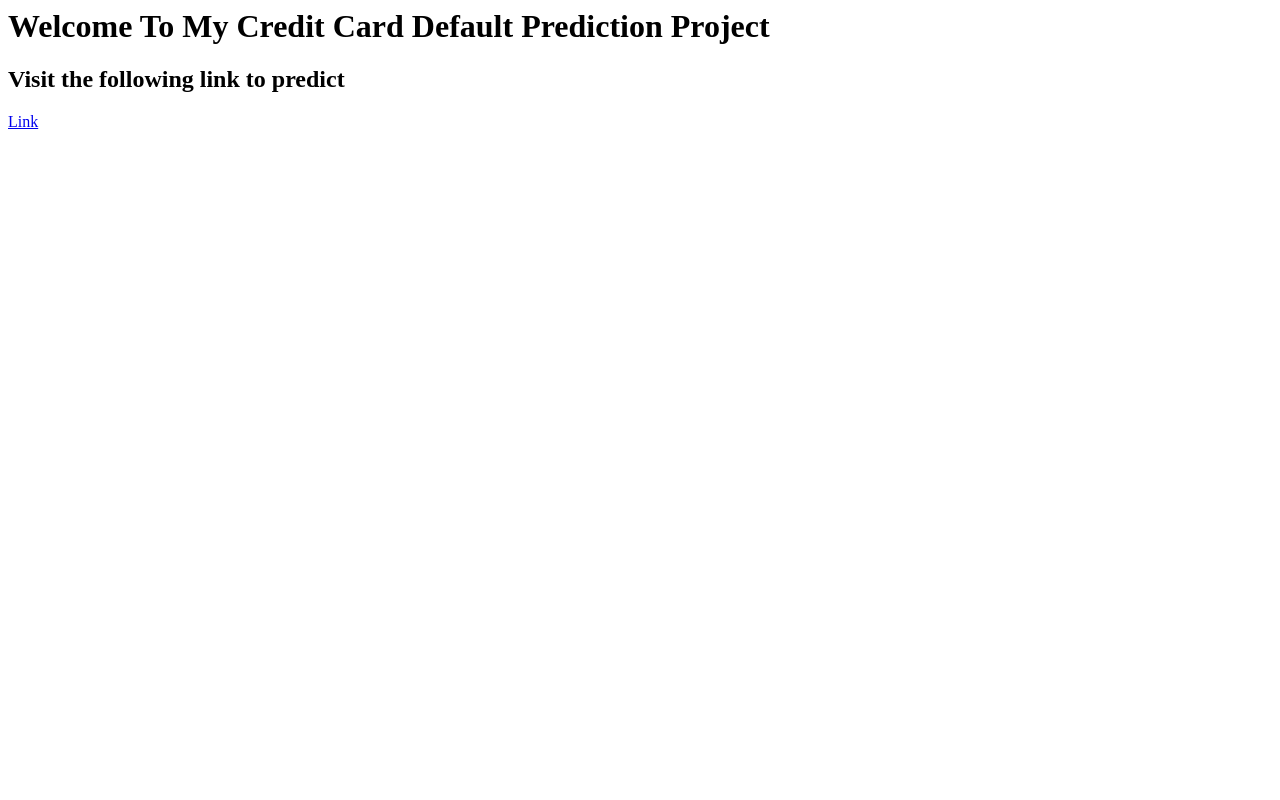
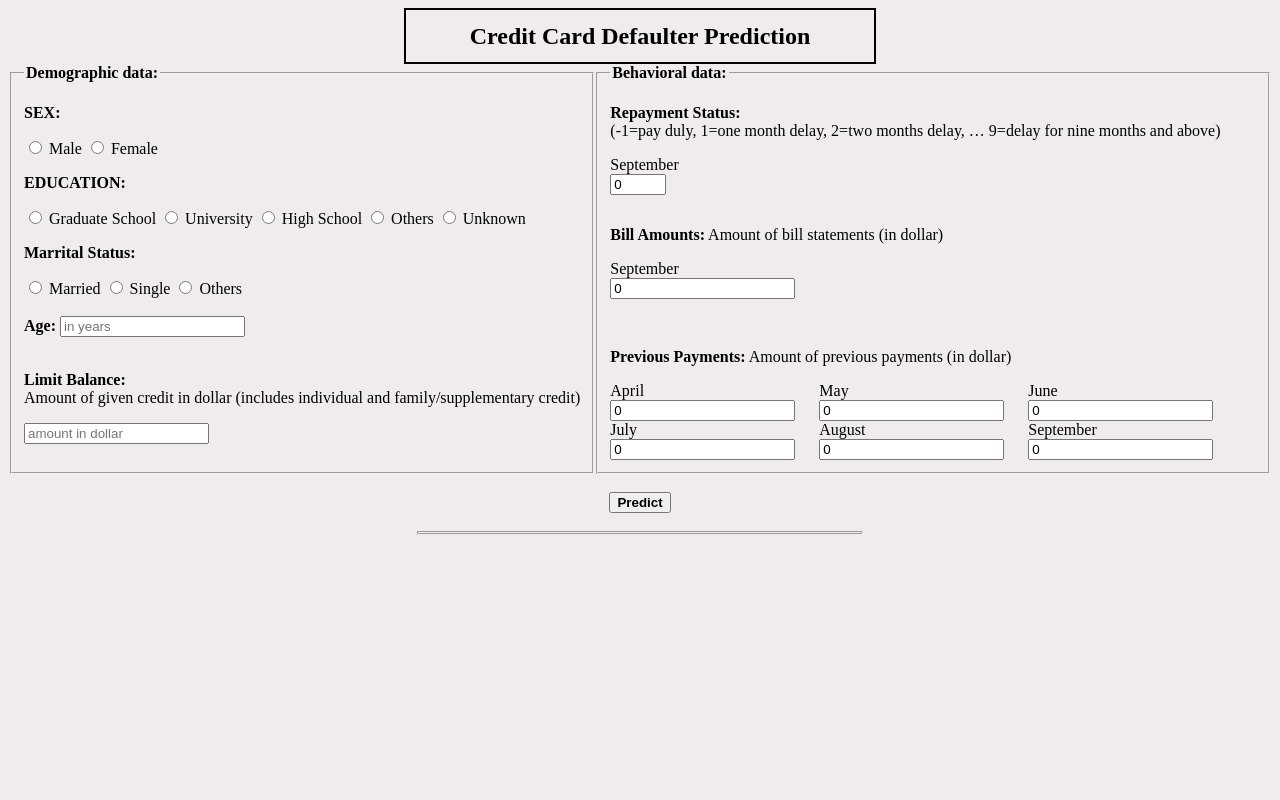
Before and after one commit to danykhn786/CreditCardDefaultPrediction, a Flask app: page / in a window 1280 px wide. Run offline with Flask 3, Linux system fonts and the light colour scheme.

Commit message:
Second commit

```diff
--- a/app.py
+++ b/app.py
@@ -9,7 +9,7 @@ app=application
 
 @app.route('/')
 def home_page():
-    return render_template('index.html')
+    return render_template('form.html')
 
 @app.route('/predict',methods=['GET','POST'])
 
@@ -34,17 +34,17 @@ def predict_datapoint():
             PAY_AMT6 = float(request.form.get('PAY_AMT6'))
         )
         final_new_data=data.get_data_as_dataframe()
-        print(f"{final_new_data}")
+        #print(f"{final_new_data}")
         predict_pipeline=PredictPipeline()
         pred=predict_pipeline.predict(final_new_data)
         print(pred)
         results = pred[0]
+        if (results==1):
+            results = "Defaulter"
+        else:
+            results = "Not Defaulter"
 
-        return render_template('results.html',final_result=results)
-
-
-
-
+        return render_template('form.html',final_result=results)
 
 
 if __name__=="__main__":
--- a/src/components/data_ingestion.py
+++ b/src/components/data_ingestion.py
@@ -47,8 +47,9 @@ class DataIngestion:
             logging.info('Exception occured at Data Ingestion stage')
             raise CustomException(e,sys)
 
-if __name__=='__main__':
+""" if __name__=='__main__':
     obj=DataIngestion()
     train_data_path, test_data_path=obj.initiate_data_ingestion()
     data_transformation = DataTransformation()
     train_arr, test_arr,_ = data_transformation.initiate_data_transformation(train_data_path,test_data_path)
+    """
--- a/src/components/model_trainer.py
+++ b/src/components/model_trainer.py
@@ -1,7 +1,7 @@
 # Basic Import
 import numpy as np
 import pandas as pd
-from sklearn.linear_model import LogisticRegression
+from sklearn.ensemble import RandomForestClassifier
 from src.exception import CustomException
 from src.logger import logging
 
@@ -32,7 +32,7 @@ class ModelTrainer:
             )
 
             models={
-            'LogisticRegression':LogisticRegression()
+            'RandomForestClassifier':RandomForestClassifier()
         }
 
             model_report:dict=evaluate_model(X_train,y_train,X_test,y_test,models)
--- a/templates/form.html
+++ b/templates/form.html
@@ -1,114 +1,137 @@
-<html>
-    <head>
-        <title>Credit Card Default Prediction</title>
-        <style>
-            body {
-                font-family: Arial, Helvetica, sans-serif;
-                background-color: #f2f2f2;
-            }
-            form {
-                background-color: #ffffff;
-                padding: 20px;
-                max-width: 500px;
-                margin: 0 auto;
-                border-radius: 10px;
-                box-shadow: 0px 0px 10px 0px rgba(0,0,0,0.5);
-            }
-            .form-group {
-                margin-bottom: 15px;
-            }
-            label {
-                display: block;
-                font-size: 18px;
-                margin-bottom: 5px;
-            }
-            input[type="text"] {
-                border: 2px solid #ccc;
-                border-radius: 4px;
-                padding: 10px;
-                font-size: 16px;
-                width: 100%;
-                box-sizing: border-box;
-                margin-top: 5px;
-                margin-bottom: 15px;
-            }
-            input[type="submit"] {
-                background-color: #4CAF50;
-                color: white;
-                padding: 12px 20px;
-                border: none;
-                border-radius: 4px;
-                cursor: pointer;
-                font-size: 18px;
-                margin-top: 10px;
-            }
-            input[type="submit"]:hover {
-                background-color: #45a049;
-            }
-        </style>
-    </head>
+<!DOCTYPE html>
+<html >
+<!--From https://codepen.io/frytyler/pen/EGdtg-->
+<head>
+  <meta charset="UTF-8">
+  <title>credit details</title>
+  <link href='https://fonts.googleapis.com/css?family=Pacifico' rel='stylesheet' type='text/css'>
+<link href='https://fonts.googleapis.com/css?family=Arimo' rel='stylesheet' type='text/css'>
+<link href='https://fonts.googleapis.com/css?family=Hind:300' rel='stylesheet' type='text/css'>
+<link href='https://fonts.googleapis.com/css?family=Open+Sans+Condensed:300' rel='stylesheet' type='text/css'>
+
+</head>
+<style>
+body  {
+  background-color: #f1ecec;
+}
+
+.result {
+    margin: auto;
+    width: 35%;
+    border: 2px groove;
+}
+</style>
 <body>
-<form action="{{url_for('predict_datapoint')}}" method="POST">
-    <div class="form-group">
-        <label for="LIMIT_BAL">LIMIT_BAL:</label>
-        <input type="text" id="LIMIT_BAL" name="LIMIT_BAL" placeholder="Enter LIMIT_BAL value ">
-    </div>
+ <div class="predict">
+	<h2 style="margin: auto; width: 35%; padding: 1%; border: 2px solid; text-align: center;">Credit Card Defaulter Prediction</h2>
 
-    <div class="form-group">
-        <label for="SEX">SEX:</label>
-        <input type="text" id="SEX" name="SEX" placeholder="Enter SEX value ">
-    </div>
+     <!-- Main Input For Receiving Query to our ML -->
+    <form action="{{url_for('predict_datapoint')}}" method="post">
+		<fieldset style="float:left;height: 390px;">
+			<legend><b>Demographic data:</b></legend>
+			<p><b>SEX:</b></p>
+			<input type="radio" id="male" name="SEX" value="1" required="required" />
+			<label for="male">Male</label>
+			<input type="radio" id="female" name="SEX" value="2" required="required" />
+			<label for="female">Female</label>
+			<br>
 
-    <div class="form-group">
-        <label for="EDUCATION">EDUCATION:</label>
-        <input type="text" id="EDUCATION" name="EDUCATION" placeholder="Enter EDUCATION value ">
-    </div>
+			<p><b>EDUCATION:</b></p>
+			<input type="radio" id="graduate_school" name="EDUCATION" value="1" required="required"/>
+			<label for="graduate_school">Graduate School</label>
+			<input type="radio" id="university" name="EDUCATION" value="2" required="required"/>
+			<label for="university">University</label>
+			<input type="radio" id="high_school" name="EDUCATION" value="3" required="required"/>
+			<label for="high_school">High School</label>
+			<input type="radio" id="others" name="EDUCATION" value="4" required="required"/>
+			<label for="others">Others</label>
+			<input type="radio" id="unknown" name="EDUCATION" value="5"required="required"/>
+			<label for="unknown">Unknown</label>
+			<br>
+			<p><b>Marrital Status:</b></p>
+			<input type="radio" id="married" name="MARRIAGE" value="1"required="required"/>
+			<label for="married">Married</label>
+			<input type="radio" id="single" name="MARRIAGE" value="2" required="required"/>
+			<label for="single">Single</label>
+			<input type="radio" id="others" name="MARRIAGE" value="3" required="required"/>
+			<label for="others">Others</label>
+			<br>
+			<br>
+			<label for="AGE"><b>Age:</b></label>
+			<input type="text" name="AGE" placeholder="in years" required="required" />
+			<br>
+			<br>
+			<p><b>Limit Balance:</b><br>
+			Amount of given credit in dollar (includes individual and family/supplementary credit)</p>
+			<input type="text" name="LIMIT_BAL" placeholder="amount in dollar" required="required" />
 
-    <div class="form-group">
-        <label for="MARRIAGE">MARRIAGE:</label>
-        <input type="text" id="MARRIAGE" name="MARRIAGE" placeholder="Enter MARRIAGE value ">
-    </div>
+		</fieldset>
+		<fieldset style="height: 390px;">
+			<legend><b>Behavioral data:</b></legend>
+			<div class="repay_status_parent">
+				<p><b>Repayment Status:</b><br>
+				(-1=pay duly, 1=one month delay, 2=two months delay, … 9=delay for nine months and above)</p>
+				<div style="float:left;">
+					<label for="repay_status">September</label><br>
+					<input name="PAY_0" id="PAY_0" min="-2" max="9" type="number" value="0" required>
+				</div>
+			</div>
+			<br>
+			<br>
+			<br>
+			<div class="bill_amount_parent">
+                <p><b>Bill Amounts:</b> Amount of bill statements (in dollar)</p>
+				<div style="float:left; margin-right: 1.5em;">
+				<div style="float:left;">
+					<label for="BILL_AMT1">September</label><br>
+					<input name="BILL_AMT1" id="BILL_AMT1" value="0" type="text" required>
+				</div>
+			</div>
+			<br>
+			<br>
+			<br>
+			<br>
+			<div class="previous_payments_parent">
+				<p><b>Previous Payments:</b> Amount of previous payments (in dollar)</p>
+				<div style="float:left; margin-right: 1.5em;">
+					<label for="previous_payments">April</label><br>
+					<input name="PAY_AMT6" id="PAY_AMT6" value="0" type="text" required>
+				</div>
+				<div style="float:left; margin-right: 1.5em;">
+					<label for="previous_payments">May</label><br>
+					<input name="PAY_AMT5" id="PAY_AMT5" value="0" type="text" required>
+				</div>
+				<div style="float:left; margin-right: 1.5em;">
+					<label for="previous_payments">June</label><br>
+					<input name="PAY_AMT4" id="PAY_AMT4" value="0" type="text" required>
+				</div>
+				<div style="float:left; margin-right: 1.5em;">
+					<label for="previous_payments">July</label><br>
+					<input name="PAY_AMT3" id="PAY_AMT3" value="0" type="text" required>
+				</div>
+				<div style="float:left; margin-right: 1.5em;">
+					<label for="previous_payments">August</label><br>
+					<input name="PAY_AMT2" id="PAY_AMT2" value="0" type="text" required>
+				</div>
+				<div style="float:left;">
+					<label for="previous_payments">September</label><br>
+					<input name="PAY_AMT1" id="PAY_AMT1" type="text" value="0" required>
+				</div>
+			</div>
+		</fieldset>
+		<br>
+		<div style="text-align:center;">
+			<button type="submit" class="btn btn-primary btn-block btn-large"><b>Predict</b></button>
+		</div>
+    </form>
+	<br>
+	<div class="result" style="text-align: center;">
+		{% if final_result %}
+			<p style="padding: 0.5%"><b>{{ final_result }}</b></p>
+		{% endif %}
+	</div>
+ </div>
 
-    <div class="form-group">
-        <label for="AGE">AGE:</label>
-        <input type="AGE" id="AGE" name="AGE" placeholder="Enter AGE value ">
-    </div>
 
-    <div class="form-group">
-        <label for="PAY_0">PAY_0:</label>
-        <input type="text" id="PAY_0" name="PAY_0" placeholder="Enter PAY_0 value ">
-    </div>
-    <div class="form-group">
-        <label for="BILL_AMT1">BILL_AMT1:</label>
-        <input type="text" id="BILL_AMT1" name="BILL_AMT1" placeholder="Enter BILL_AMT1 value ">
-    </div>
-    <div class="form-group">
-        <label for="PAY_AMT1">PAY_AMT1:</label>
-        <input type="text" id="PAY_AMT1" name="PAY_AMT1" placeholder="Enter PAY_AMT1 value ">
-    </div>
-    <div class="form-group">
-        <label for="PAY_AMT2">PAY_AMT2:</label>
-        <input type="text" id="PAY_AMT2" name="PAY_AMT2" placeholder="Enter PAY_AMT2 value ">
-    </div>
-    <div class="form-group">
-        <label for="PAY_AMT3">PAY_AMT3:</label>
-        <input type="text" id="PAY_AMT3" name="PAY_AMT3" placeholder="Enter PAY_AMT3 value ">
-    </div>
-    <div class="form-group">
-        <label for="PAY_AMT4">PAY_AMT4:</label>
-        <input type="text" id="PAY_AMT4" name="PAY_AMT4" placeholder="Enter PAY_AMT4 value ">
-    </div>
-    <div class="form-group">
-        <label for="PAY_AMT5">PAY_AMT5:</label>
-        <input type="text" id="PAY_AMT5" name="PAY_AMT5" placeholder="Enter PAY_AMT5 value ">
-    </div>
-    <div class="form-group">
-        <label for="PAY_AMT6">PAY_AMT6:</label>
-        <input type="text" id="PAY_AMT6" name="PAY_AMT6" placeholder="Enter PAY_AMT6 value ">
-    </div>
-
-<div style="clear:both;"></div>
-  <input type="submit" value="Submit">
-</form>
 </body>
 </html>
--- a/templates/index.html
+++ /dev/null
@@ -1,10 +0,0 @@
-<html>
-    <head>
-        <title> Diamond Price Prediction</title>
-    </head>
-    <body>
-        <h1> Welcome To My Credit Card Default Prediction Project</h1>
-        <h2>Visit the following link to predict</h2>
-        <a href = 'http://127.0.0.1:5000/predict'>Link</a>
-    </body>
-</html>
--- a/templates/results.html
+++ /dev/null
@@ -1 +0,0 @@
-<h1>{{final_result}}</h1>
```
Also changed, not shown: src/components/data_transformation.py (+1 -11 lines), 1 other file.
